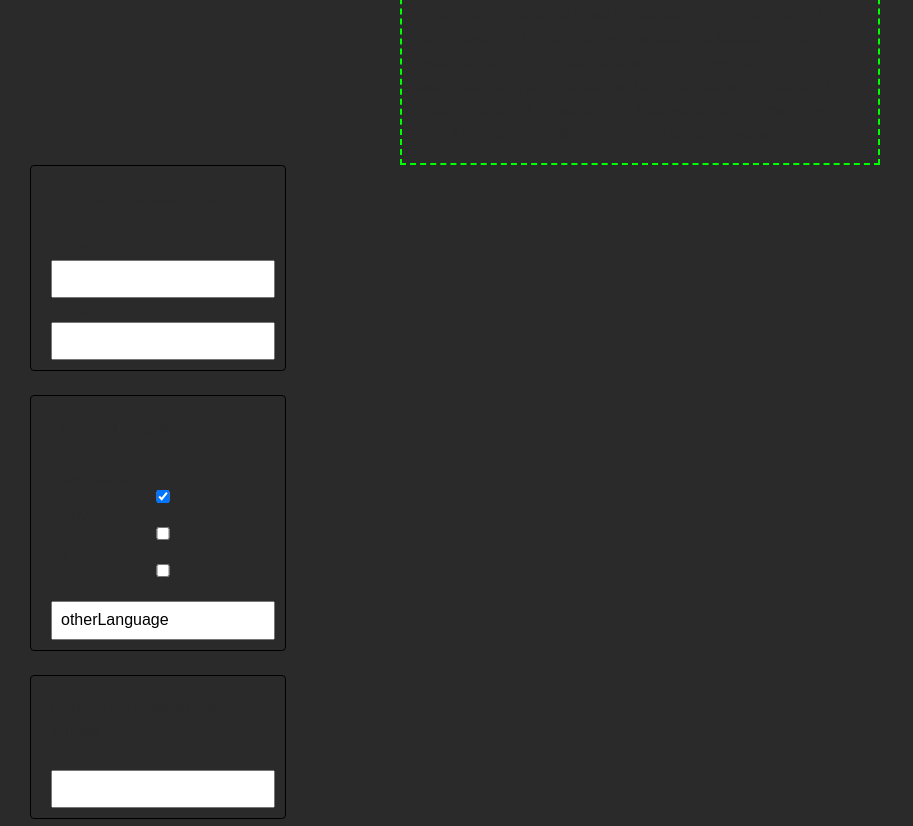
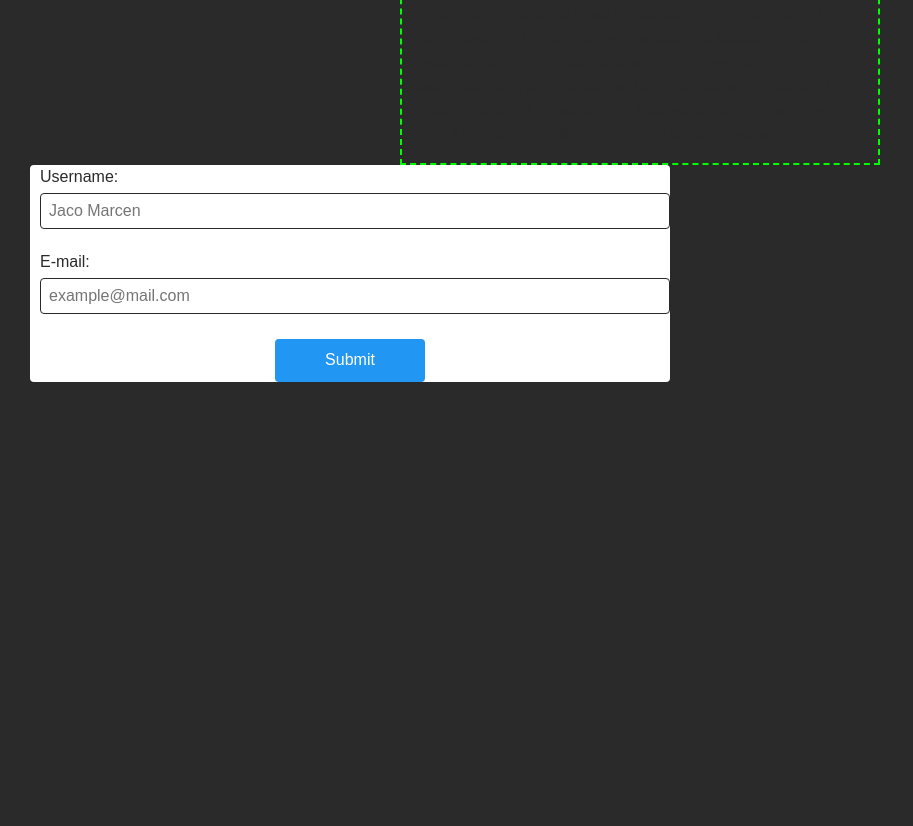
Before and after one commit to KeriH13/repository-test, a plain HTML site: page index.html in a window 1280 px wide. Shown: the part 3454-4280 px from the top of the page, without its empty margins (0-913 px from the left). After the commit the page ends 3866 px from the top, so only its background shows below. Drawn offline with nearby package versions, Linux system fonts and the light colour scheme.

Commit message:
neccesarry FORM code

```diff
--- a/css/styles.css
+++ b/css/styles.css
@@ -208,7 +208,11 @@ h1.post-heading {
 }
 
 
+
+
+
 /* TEST FORM ---------------------------- */
+/*
 .form-group {
   display: flex;
   flex-direction: column;
@@ -228,7 +232,15 @@ h1.post-heading {
 label {
   padding-left: 10px;
 }
+*/
+
+
+
+
+
+
 /* section FORM ======================== */
+/*
 body {
   font-family: sans-serif;
   line-height: 1.5;
@@ -287,7 +299,13 @@ button:focus {
 .form-input {
   margin-bottom: 5px; /* centered with text */
 }
+*/
+
+
+
+
 /* in-range / out-of-range */
+/*
 * {
   box-sizing: border-box;
 }
@@ -340,3 +358,81 @@ button:focus {
 .form-input:in-range {
   border-color: green;
 }
+*/
+
+
+
+
+
+
+
+
+/* FORM  -  NECCESARRY CODE  !!!!!!!!!!!!!!!!!!!!!!!!!!!!*/
+* {
+  box-sizing: border-box;
+}
+
+body {
+  font-family: sans-serif;
+  line-height: 1.5;
+  color: #2a2a2a;
+}
+
+.form-label {
+  display: flex;
+  flex-direction: column;
+  margin-bottom: 16px;
+}
+
+.label-text {
+  margin-bottom: 4px;
+}
+
+.form-input {
+  padding: 8px;
+  border: 1px solid #2a2a2a;
+  border-radius: 4px;
+  font-family: inherit;
+  font-size: 16px;
+  outline: none;
+}
+
+button {
+  display: flex;
+  padding: 12px 32px;
+  border: none;
+  border-radius: 4px;
+  background-color: #2196f3;
+  color: #fff;
+  font-size: inherit;
+  cursor: pointer;
+  margin: 20px auto;
+}
+
+button:hover,
+button:focus {
+  background-color: #1976d2;
+}
+/* .form-input:required {
+  border-color: red;
+} */
+
+/* .form-input:valid {
+  border-color: green;
+}
+.form-input:invalid {
+  border-color: red;
+} */
+
+.form-input:not(:placeholder-shown):required:valid {
+  border-color: green;
+}
+
+.form-input:not(:placeholder-shown):required:invalid {
+  border-color: red;
+}
+.form {
+  background-color: #fff;
+  border-radius: 4px;
+  width: 50vw;
+}
--- a/index.html
+++ b/index.html
@@ -120,6 +120,7 @@
 
 
 <!-- TEST FORM ------------------------>
+<!--
 <form class="form">
     <div class="form-group" role="group" aria-labelledby="head-content-details">
         <p class="p-padding" id="head-content-details">Enter your contact details:</p>
@@ -160,8 +161,12 @@
         </label>
     </div>
 </form>
+-->
+
+
 
 <!-- section FORM ===========================-->
+<!--
 <form>
     <label>
         Username
@@ -179,7 +184,9 @@
         <input type="number" name="amount" required min="1" max="10" />
         <button class="btn" type="submit" disabled>Submit</button>
 </form>
+-->
 <!--section checked with TEXT - color -->
+<!--
 <form class="form">
     <div role="group" class="field-group">
         <p class="form-caption">What are your favorite GENRES of music?</p>
@@ -202,11 +209,17 @@
     </div>
 
 </form>
+-->
+
+
+
+
+
 
 
 <!-- in-range / out-of-range -->
 
-
+<!--
 <form class="form">
     <div class="form-field">
         <label for="amount-1" class="form-label">How many kebabs do you want order?</label>
@@ -226,7 +239,24 @@
 
     <button type="submit">Submit</button>
 </form>
+-->
 
 
+
+
+
+
+
+<!-- FORM  -  NECCESARRY CODE  -->
+<form class="form">
+    <label class="form-label">
+        <span class="label-text">Username:</span>
+        <input type="text" name="username" class="form-input" minlength="3" placeholder="Jaco Marcen" required />
+    </label>
+    <label class="form-label"><span class="label-text">E-mail:</span>
+        <input type="email" name="email" class="form-input" placeholder="example@mail.com" required />
+    </label>
+    <button type="submit">Submit</button>
+</form>
 </body>
 </html>
```
